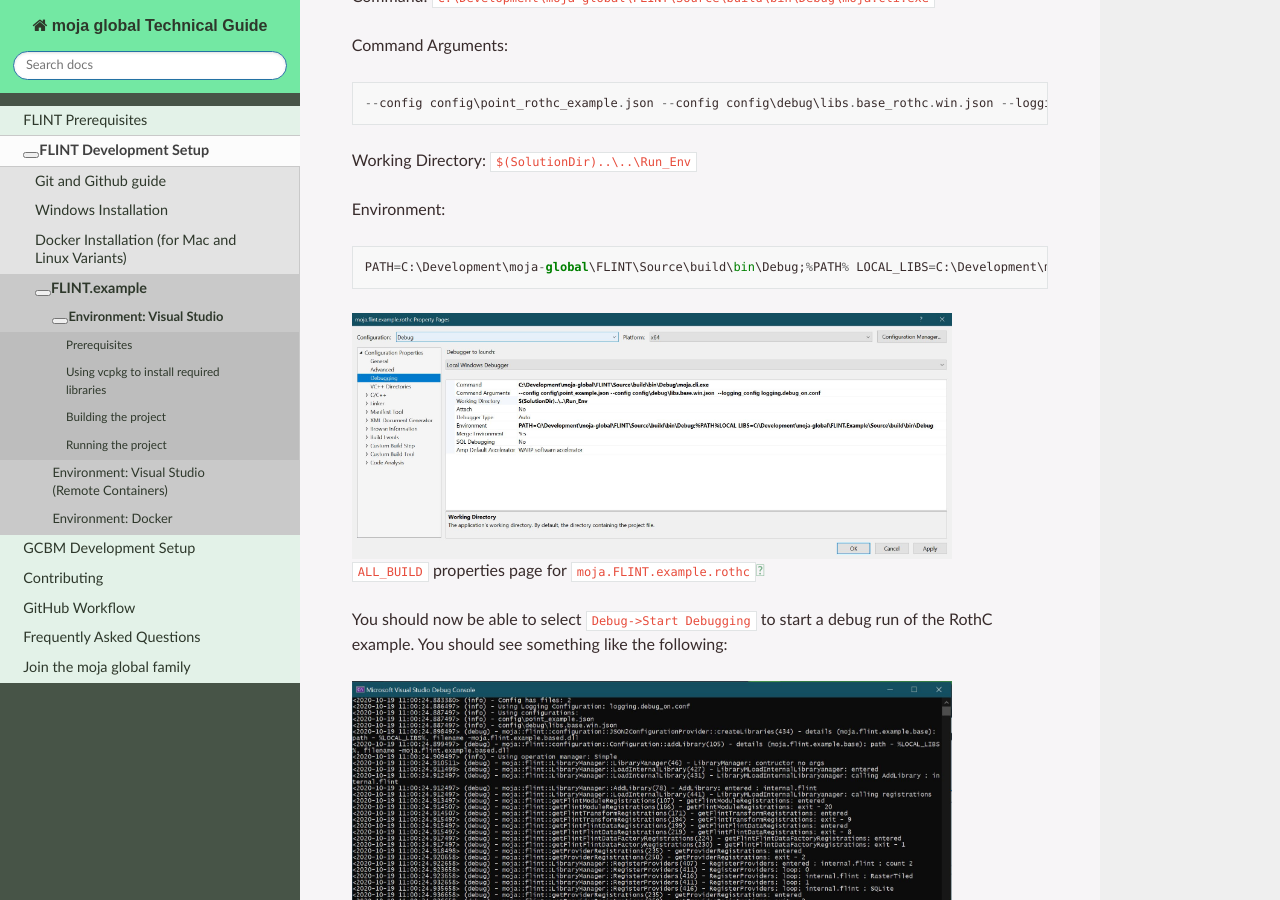
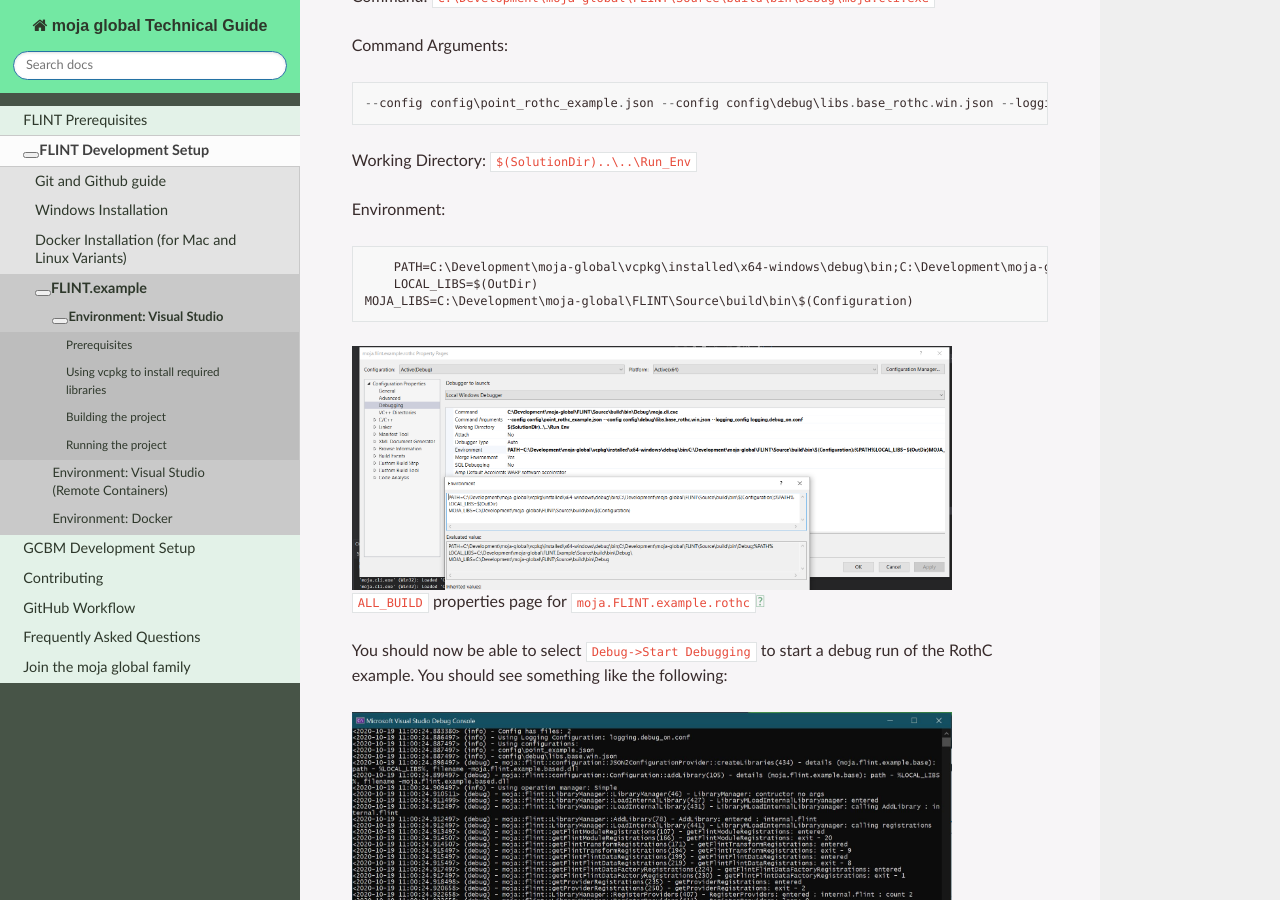
Before and after one commit to moja-global/moja_global_docs, a Sphinx documentation site: the page built from docs/DevelopmentSetup/visual_studio_win_example.rst, in a window 1280 px wide and 900 px high, scrolled down 4511 px. Built offline with Sphinx 7.4.7 and the Read the Docs theme 2.0.0, drawn with Linux system fonts in a browser that asks for light colours.

Commit message:
fix RothC environment issues
Signed-off-by: Shubham Karande <shubhamkarande13@gmail.com>

```diff
--- a/docs/DevelopmentSetup/visual_studio_win_example.rst
+++ b/docs/DevelopmentSetup/visual_studio_win_example.rst
@@ -164,9 +164,11 @@ These arguments will point at the right configuration files for RothC. Please fo
   ::
 
 
-      PATH=C:\Development\moja-global\FLINT\Source\build\bin\Debug;%PATH% LOCAL_LIBS=C:\Development\moja-global\FLINT.Example\Source\build\bin\Debug
+	  PATH=C:\Development\moja-global\vcpkg\installed\x64-windows\debug\bin;C:\Development\moja-global\FLINT\Source\build\bin\$(Configuration);%PATH%
+	  LOCAL_LIBS=$(OutDir)
+      MOJA_LIBS=C:\Development\moja-global\FLINT\Source\build\bin\$(Configuration)
 
-.. figure:: ../images/installation_vs2019_flint.example/VS2019_rothcproperties.jpeg
+.. figure:: ../images/installation_vs2019_flint.example/VS2019_rothcproperties.PNG
   :width: 600
   :align: center
   :alt: ``ALL_BUILD`` properties page for ``moja.FLINT.example.rothc``
```
Also changed, not shown: docs/images/installation_vs2019_flint.example/VS2019_rothcproperties.PNG (added), docs/images/installation_vs2019_flint.example/VS2019_rothcproperties2.jpeg (renamed from docs/images/installation_vs2019_flint.example/VS2019_rothcproperties.jpeg).
